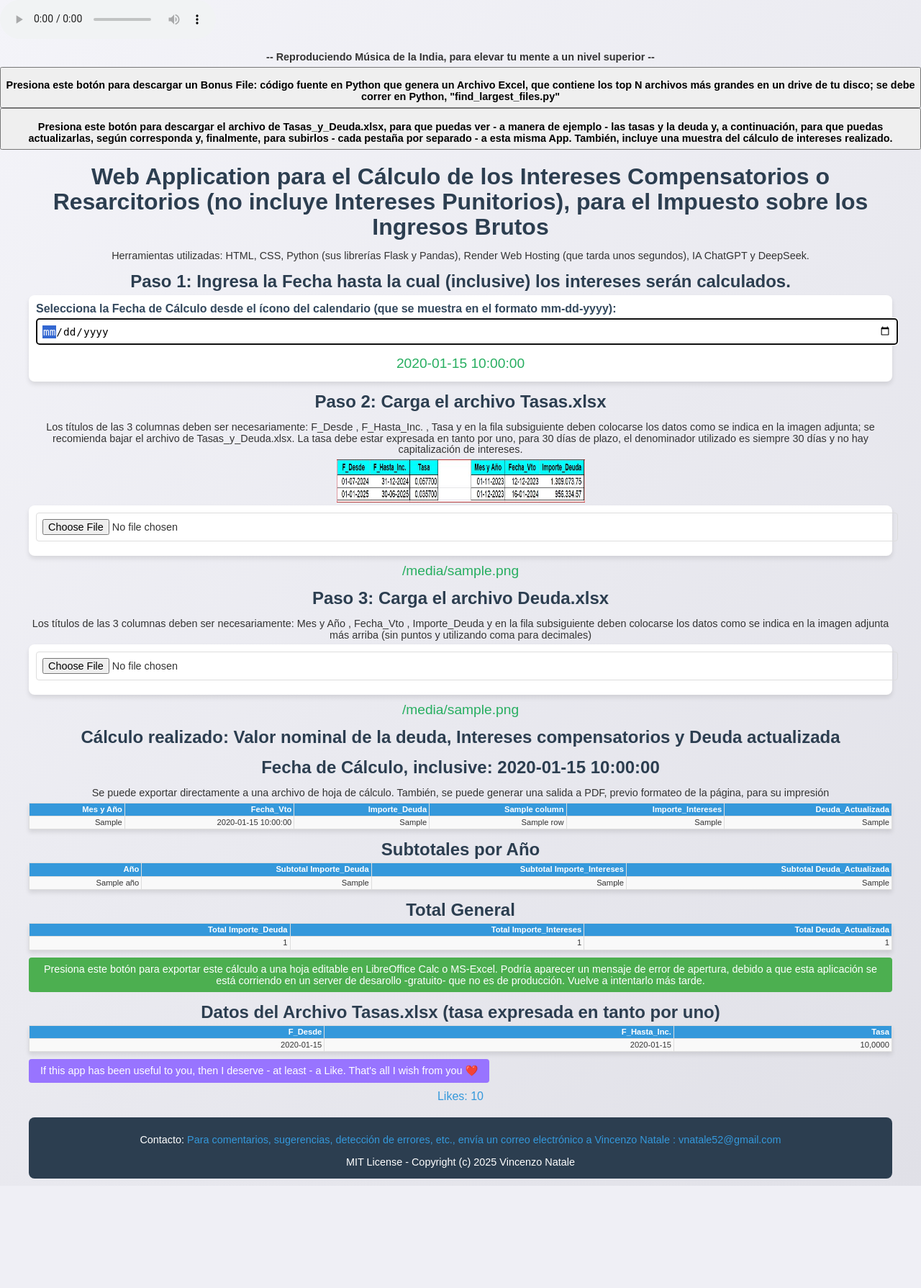
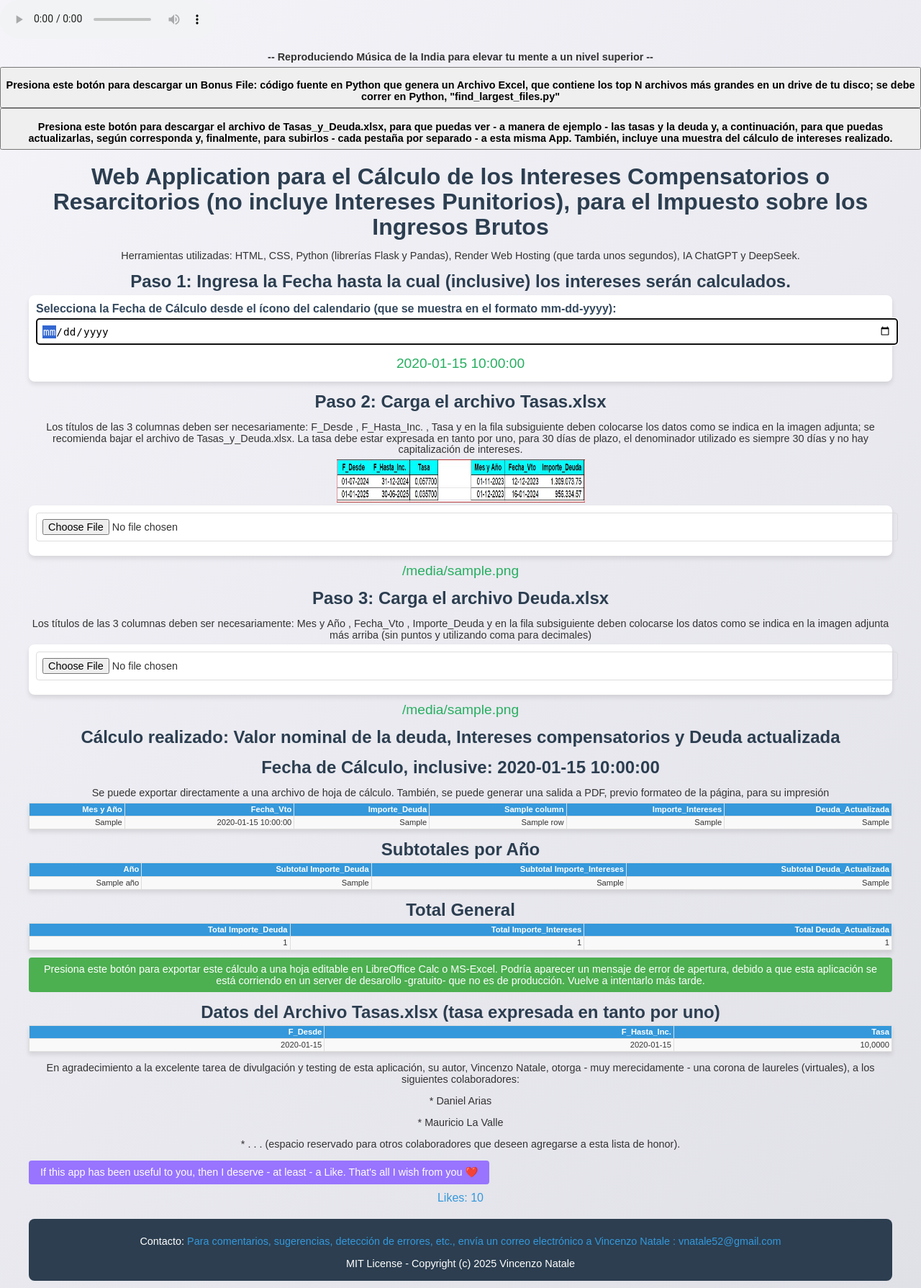
Before and after one commit to vnatale52/calculo_intereses, a Flask app: template templates/index.html in a window 1280 px wide. Shown: the whole page at 72% size. Before the commit the page ends 1647 px from the top, so only its background shows below. Run offline with Flask 3, Linux system fonts and the light colour scheme; the template is opened without the code that fills it: most values are stand-ins (such as "Sample title", 1, 10 or a date in 2020); parts of the project's set-up code (start-up, migrations or seed data) failed here and were passed over.

Commit message:
Add files via upload

```diff
--- a/templates/index.html
+++ b/templates/index.html
@@ -13,7 +13,7 @@
          <source src="{{ url_for('static', filename='indian_music.ogg') }}" type="audio/mpeg">
 		 Your browser does not support the audio element.
     </audio>
-          <p> <b> --  Reproduciendo Música de la India, para elevar tu mente a un nivel superior -- </b> </p>
+          <p> <b> --  Reproduciendo Música de la India para elevar tu mente a un nivel superior -- </b> </p>
 
     <button onclick="window.location.href='{{ url_for('download_file_bonus') }}'">
     <p> <b> Presiona este botón para descargar un Bonus File: código fuente en Python que genera un Archivo Excel, que contiene los top N archivos más grandes en un drive de tu disco; se debe correr en Python, "find_largest_files.py" </b> </p>
@@ -25,7 +25,7 @@
 
     <div class="container">
         <h1>Web Application para el Cálculo de los Intereses Compensatorios o Resarcitorios (no incluye Intereses Punitorios), para el Impuesto sobre los Ingresos Brutos</h1>
-        <p>Herramientas utilizadas: HTML, CSS, Python (sus librerías Flask y Pandas), Render Web Hosting (que tarda unos segundos), IA ChatGPT y DeepSeek.</p>
+        <p>Herramientas utilizadas: HTML, CSS, Python (librerías Flask y Pandas), Render Web Hosting (que tarda unos segundos), IA ChatGPT y DeepSeek.</p>
 
         <!-- Step 1: Set Calculation Date -->
         <div>
@@ -148,6 +148,16 @@
             </table>
         {% endif %}
 
+
+        <!-- Honor List -->
+        <div>
+            <p> En agradecimiento a la excelente tarea de divulgación y  testing  de esta aplicación, su autor, Vincenzo Natale, otorga - muy merecidamente - una corona de laureles (virtuales),  a los siguientes colaboradores:  </p>
+            <p> *   Daniel Arias </p>
+            <p> *   Mauricio La Valle </p>
+            <p> *   . . .  (espacio reservado para otros colaboradores que deseen agregarse a esta lista de honor).  </p>
+            <p> </p>
+        </div>
+
         <!-- Like Button -->
         <div>
             <button id="likeButton" onclick="sendLike()">If this app has been useful to you, then I deserve - at least - a Like. That's all I wish from you ❤️</button>
@@ -159,6 +169,7 @@
             <p>Contacto: <a href="mailto:vnatale52@gmail.com">Para comentarios, sugerencias, detección de errores, etc., envía un correo electrónico a Vincenzo Natale : vnatale52@gmail.com</a></p>
             <p>MIT License - Copyright (c) 2025 Vincenzo Natale</p>
         </div>
+
     </div>
 
     <script>
```
